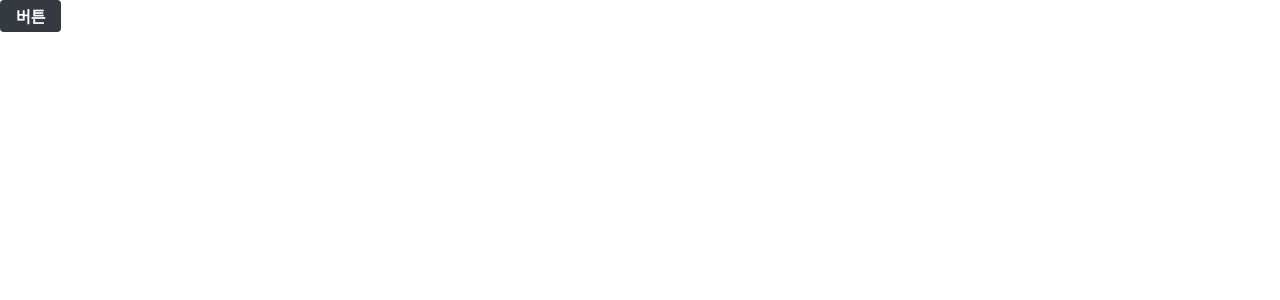
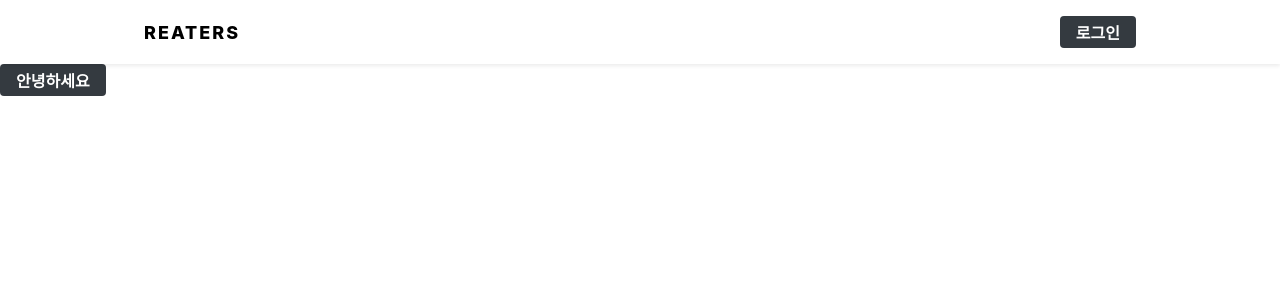
Before and after one commit to ksmfou98/cafe, a React (Create React App) app in the folder blog-frontend/: page / in a window 1280 px wide. Shown: the top 300 px of the page. Built offline with nearby package versions, Linux system fonts and the light colour scheme.

Commit message:
Styles : Header 스타일 적용

```diff
--- /dev/null
+++ b/blog-frontend/src/components/common/Header.tsx
@@ -0,0 +1,55 @@
+import React from 'react';
+import styled from 'styled-components';
+import Button from './Button';
+import Responsive from './Responsive';
+
+const HeaderBlock = styled.div`
+  position: fixed;
+  width: 100%;
+  background: white;
+  box-shadow: 0px 2px 4px rgba(0, 0, 0, 0.08);
+`;
+/**
+ * Responsive 컴포넌트의 속성에 스타일을 추가해서 새로운 컴포넌트 생성
+ */
+
+const Wrapper = styled(Responsive)`
+  height: 4rem;
+  display: flex;
+  align-items: center;
+  justify-content: space-between; /** 자식 엘리먼트 사이의 여백을 최대로 설정 */
+  .logo {
+    font-size: 1.125rem;
+    font-weight: 800;
+    letter-spacing: 2px;
+  }
+  .right {
+    display: flex;
+    align-items: center;
+  }
+`;
+
+/**
+ * 헤더가 fixed로 되어 있기 때문에 페이지의 콘텐츠가 4rem 아래에 나타나도록 해 주는 컴포넌트
+ */
+const Spacer = styled.div`
+  height: 4rem;
+`;
+
+const Header = () => {
+  return (
+    <>
+      <HeaderBlock>
+        <Wrapper>
+          <div className="logo">REATERS</div>
+          <div className="right">
+            <Button>로그인</Button>
+          </div>
+        </Wrapper>
+      </HeaderBlock>
+      <Spacer />
+    </>
+  );
+};
+
+export default Header;
--- /dev/null
+++ b/blog-frontend/src/components/common/Responsive.tsx
@@ -0,0 +1,25 @@
+import React from 'react';
+import styled from 'styled-components';
+
+const ResponsiveBlock = styled.div`
+  padding-left: 1rem;
+  padding-right: 1rem;
+  width: 1024px;
+  margin: 0 auto; /* 중앙 정렬 */
+
+  /* 브라우저 크기에 따라 가로 크기 변경 */
+  @media (max-width: 1024px) {
+    width: 768px;
+  }
+  @media (max-width: 768px) {
+    width: 100%;
+  }
+`;
+
+const Responsive = ({ children, ...rest }: any) => {
+  // style, className, onClick, onMouseMove 등의 props를 사용할 수 있도록
+  // ...rest를 사용하여 ResponsiveBlock에게 전달
+  return <ResponsiveBlock {...rest}>{children}</ResponsiveBlock>;
+};
+
+export default Responsive;
--- a/blog-frontend/src/pages/PostListPage/index.tsx
+++ b/blog-frontend/src/pages/PostListPage/index.tsx
@@ -1,10 +1,12 @@
 import Button from 'components/common/Button';
+import Header from 'components/common/Header';
 import React from 'react';
 
 const PostListPage = () => {
   return (
     <div>
-      <Button> 버튼 </Button>
+      <Header />
+      <Button>안녕하세요</Button>
     </div>
   );
 };
```
